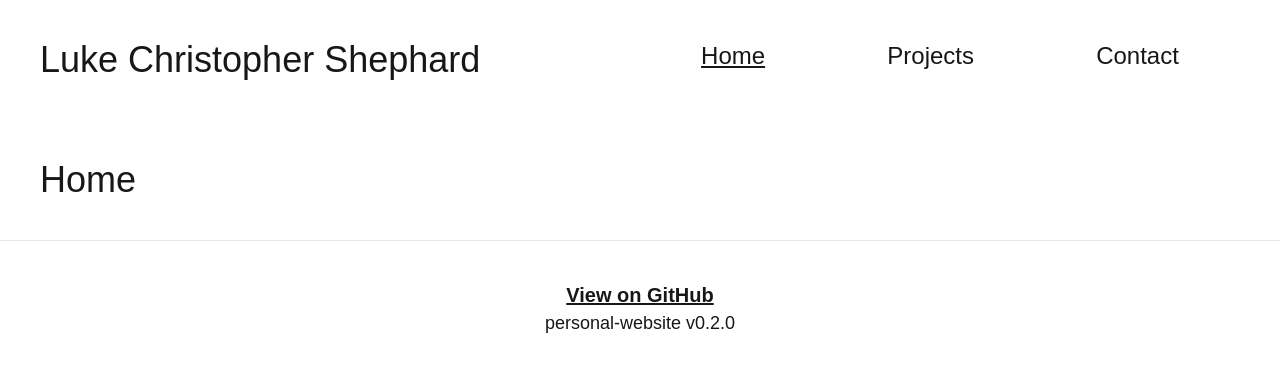
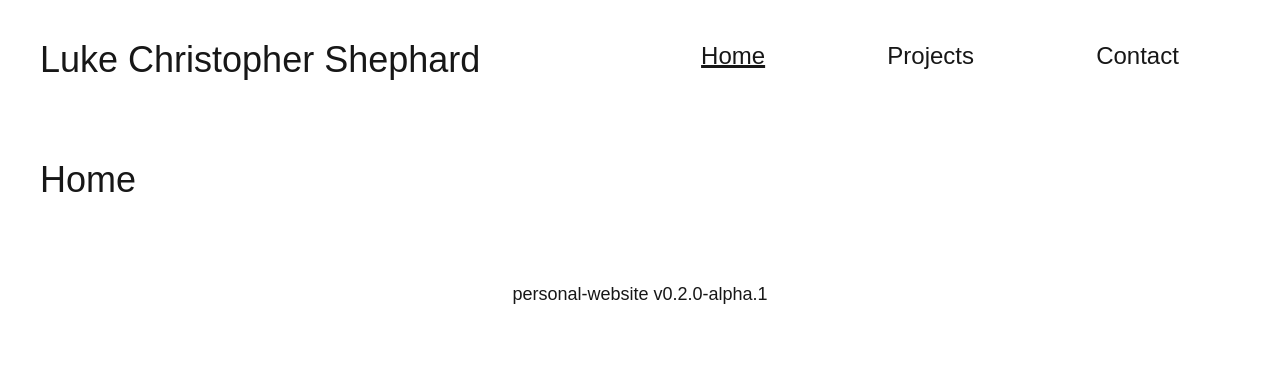
Before and after one commit to ShephardLuke/ShephardLuke.github.io, a Next.js app: page / in a window 1280 px wide. Shown: the top 372 px of the page. Built offline with nearby package versions, Linux system fonts and the light colour scheme.

Commit message:
Update website-shared to V1.0

```diff
--- a/app/contact/page.tsx
+++ b/app/contact/page.tsx
@@ -1,11 +1,12 @@
-import Footer from "../footer"
-import NavBar from "../navBar"
+import Footer from "../website-shared/footer"
+import Header from "../website-shared/header"
 
 export default function Projects() {
     return (
         <>
-            <NavBar currentPage="Contact"/>
+            <Header currentPage="Contact"/>
             <h1>Contact</h1>
+            <p className="pl-10">Email: <a href="mailto:ShephardLuke@hotmail.com">ShephardLuke@hotmail.com</a></p>
             <Footer/>
         </>
     )
--- a/app/footer.tsx
+++ /dev/null
@@ -1,14 +0,0 @@
-export default function Footer() {
-    // eslint-disable-next-line @typescript-eslint/no-require-imports
-    const pk = require("../package.json");
-    const repo = "personal-website";
-    return (
-        <>
-            <hr/>
-            <div className="text-center p-10">
-                <a className="font-bold underline text-xl" href={"https://github.com/shephardluke/" + repo}>View on GitHub</a>
-                <p className="text-lg">{repo} v{pk.version}</p>
-            </div>
-        </>
-    )
-}
--- a/app/globals.css
+++ b/app/globals.css
@@ -25,3 +25,8 @@ h1 {
   line-height: 2.5rem;
   padding: 2.5rem;
 }
+
+p a {
+  color: #0000EE;
+  text-decoration: underline;
+}
--- a/app/nameLink.tsx
+++ /dev/null
@@ -1,17 +0,0 @@
-export class NameLink {
-    private name: string;
-    private link: string;
-
-    constructor(name: string, link: string) {
-        this.name = name;
-        this.link = link;
-    }
-
-    getName() {
-        return this.name;
-    }
-
-    getLink() {
-        return this.link;
-    }
-}
--- a/app/navBar.tsx
+++ /dev/null
@@ -1,36 +0,0 @@
-import Link from "next/link";
-import { NameLink } from "./nameLink";
-
-class NavLink extends NameLink {
-    constructor(name: string, customLink?: string) {
-        super(name, customLink ? customLink : "/" + name.toLowerCase())
-    }
-}
-
-export default function NavBar({currentPage}: {currentPage: string}) {
-
-    const PAGES = [
-        new NavLink("Home", "/"),
-        new NavLink("Projects"),
-        new NavLink("Contact")
-    ]
-
-    const pageLinks = PAGES.map(page => {
-        const name = page.getName();
-        let style = "text-2xl";
-        if (currentPage == name) {
-            style += " underline";
-        }
-        return <Link className={style} key={name} href={page.getLink()}>{name}</Link>
-    })
-
-    return (
-        <div className="flex justify-between p-10">
-            <Link className="basis-1/2 text-4xl" href={"/"}>Luke Christopher Shephard</Link>
-            <div className="basis-1/2 flex justify-around">
-                {pageLinks}
-            </div>
-        </div>
-
-    )
-}
--- a/app/page.tsx
+++ b/app/page.tsx
@@ -1,10 +1,9 @@
-import Footer from "./footer";
-import NavBar from "./navBar";
-
+import Footer from "./website-shared/footer";
+import Header from "./website-shared/header";
 export default function Home() {
   return (
     <>
-      <NavBar currentPage="Home"/>
+      <Header currentPage="Home"/>
       <h1>Home</h1>
       <Footer/>
     </>
--- a/app/projects/page.tsx
+++ b/app/projects/page.tsx
@@ -1,10 +1,10 @@
-import Footer from "../footer"
-import NavBar from "../navBar"
+import Footer from "../website-shared/footer"
+import Header from "../website-shared/header"
 
 export default function Projects() {
     return (
         <>
-            <NavBar currentPage="Projects"/>
+            <Header currentPage="Projects"/>
             <h1>Projects</h1>
             <Footer/>
         </>
--- /dev/null
+++ b/app/website-shared/footer.tsx
@@ -0,0 +1,14 @@
+// footer.tsx V1
+
+export default function Footer() {
+    // eslint-disable-next-line @typescript-eslint/no-require-imports
+    const pk = require("../../package.json");
+    const repo = pk.name;
+    return (
+        <>
+            <div className="text-center p-10 flex justify-center gap-4 bg-darkest-blue">
+            <p className="text-lg">{repo} v{pk.version}</p>
+            </div>
+        </>
+    )
+}
--- /dev/null
+++ b/app/website-shared/header.tsx
@@ -0,0 +1,44 @@
+// header.tsx V1
+
+import Link from "next/link";
+import { NameLink } from "./nameLink";
+import { JSX } from "react";
+
+class NavLink extends NameLink {
+    constructor(label: string, customLink?: string) {
+        super(label, customLink ? customLink : "/" + label.toLowerCase())
+    }
+
+    generateElement(): JSX.Element {
+        return <Link key={this.getLabel()} className="text-2xl" href={this.getLink()}>{this.getLabel()}</Link>
+    }
+}
+
+export default function Header({currentPage}: {currentPage?: string}) {
+
+    const MAIN_TITLE = "Luke Christopher Shephard";
+
+    const PAGES = [
+        new NavLink("Home", "/"),
+        new NavLink("Projects"),
+        new NavLink("Contact"),
+    ]
+
+    const pageLinks = PAGES.map(page => {
+        const label = page.getLabel();
+        if (currentPage == label) {
+            return <div key={"currentPage"} className="underline">{page.generateElement()}</div>
+        }
+        return page.generateElement();
+    })
+
+    return (
+        <div className="flex justify-between p-10">
+            <Link className="basis-1/2 text-4xl" href={"/"}>{MAIN_TITLE}</Link>
+            <div key={"links"} className="basis-1/2 flex justify-around">
+                {pageLinks}
+            </div>
+        </div>
+
+    )
+}
--- /dev/null
+++ b/app/website-shared/nameLink.tsx
@@ -0,0 +1,23 @@
+// nameLink.tsx V1
+
+export class NameLink {
+    private label: string;
+    private link: string;
+
+    constructor(label: string, link: string) {
+        this.label = label;
+        this.link = link;
+    }
+
+    getLabel() {
+        return this.label;
+    }
+
+    getLink() {
+        return this.link;
+    }
+
+    generateElement(): JSX.Element {
+        return <a key={this.getLabel()} className="text-2xl" href={this.getLink()}>{this.getLabel()}</a>
+    }
+}
```
Also changed, not shown: package.json (+4 -4 lines).
